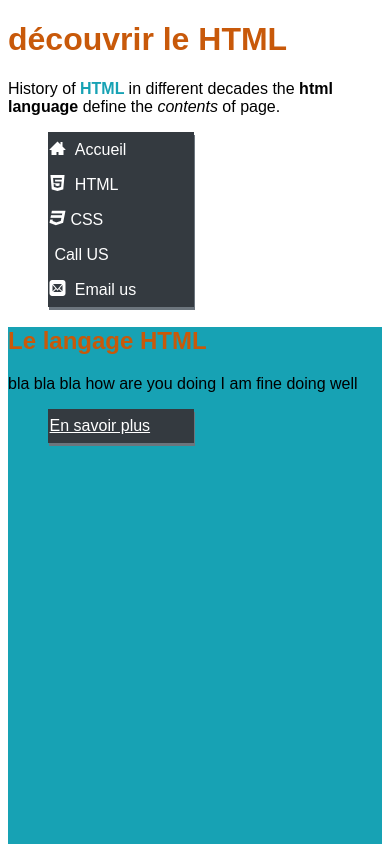
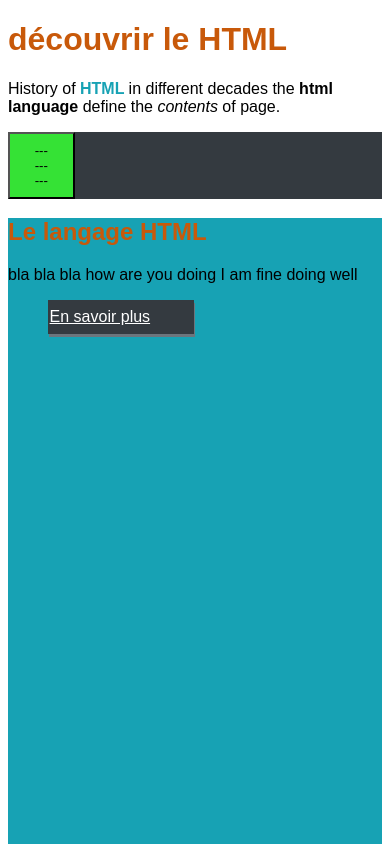
Before and after one commit to abidfalcon/init_html, a plain HTML site: page init-html/index.html in a window 390 px wide. Shown: the top 844 px of the page. Drawn offline with Linux system fonts and the light colour scheme; files whose address does not match are found by name.

Commit message:
add burger button

```diff
--- a/init-html/assets/css/styles.css
+++ b/init-html/assets/css/styles.css
@@ -42,13 +42,27 @@ nav  {
     flex-direction: row;
 }
 
+#burger-btn {
+    display: none;
+}
+
 /**
 * parametre regle de media
 **/
 @media screen and (max-width:576px) {
-    .flex-container {
+   header nav ul.flex-container {
         flex-direction: column;
+        display: none;
     }
+
+    #burger-btn {
+        display: block;
+        background-color: rgb(53, 226, 53);
+        border-color:black;
+        width: 5em;
+        height: 5em;
+        padding: 2;
+   }
 }
 
 
--- a/init-html/index.html
+++ b/init-html/index.html
@@ -29,7 +29,16 @@
                             History of <abbr title= "Hyper text markup language" class="dropdown">HTML </abbr> in different decades
                             the <strong>html language</strong> define the <em>contents</em> of page.  <!-- make the specific words in bold-->
                             </p>
-                            <nav >  <!-- element that regroup tags in navigation-->
+                            <nav class="bg-dark">                                  <!-- element that regroup tags in navigation-->
+                                <!--
+                                    burger menu botton :
+                                    displayed only when device width <578px
+                                -->
+                                <button id="burger-btn">
+                                    ---<br>
+                                    ---<br>
+                                    ---<br>
+                                </button>
                                 <ul class="flex-container">
                                     <li>
                                         <a class="btn bg-dark shadowed" href="#" title="CSS la référence">
```
